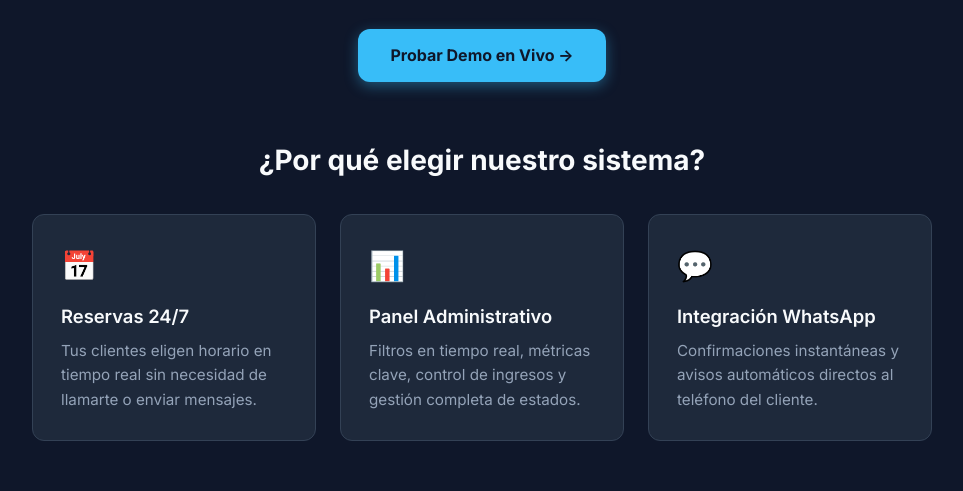
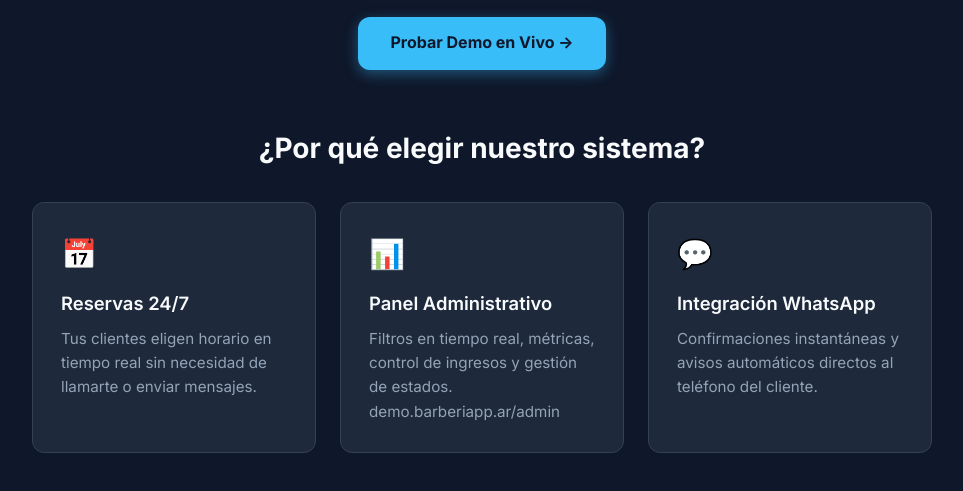
Before and after one commit to 0Kmi2004/barberia, a website built with Vite: page web/index.html in a window 1280 px wide. Shown: the part 255-746 px from the top of the page, without its empty margins (158-1121 px from the left). Built offline with nearby package versions, Linux system fonts and the light colour scheme.

Commit message:
link a panel

```diff
--- a/web/index.html
+++ b/web/index.html
@@ -188,7 +188,7 @@
         <article class="feature-card">
           <span class="feature-icon">📊</span>
           <h3>Panel Administrativo</h3>
-          <p>Filtros en tiempo real, métricas clave, control de ingresos y gestión completa de estados.</p>
+          <p>Filtros en tiempo real, métricas, control de ingresos y gestión de estados. demo.barberiapp.ar/admin</p>
         </article>
 
         <article class="feature-card">
```
